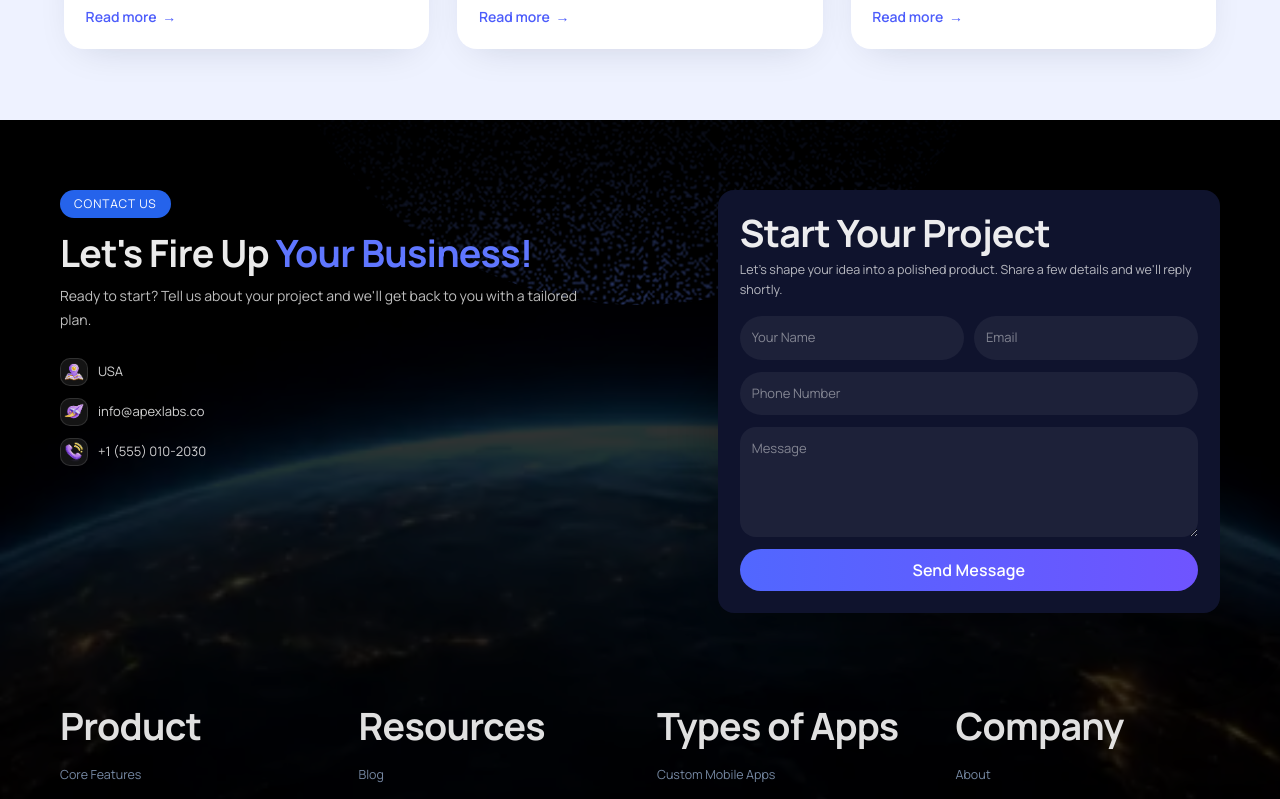
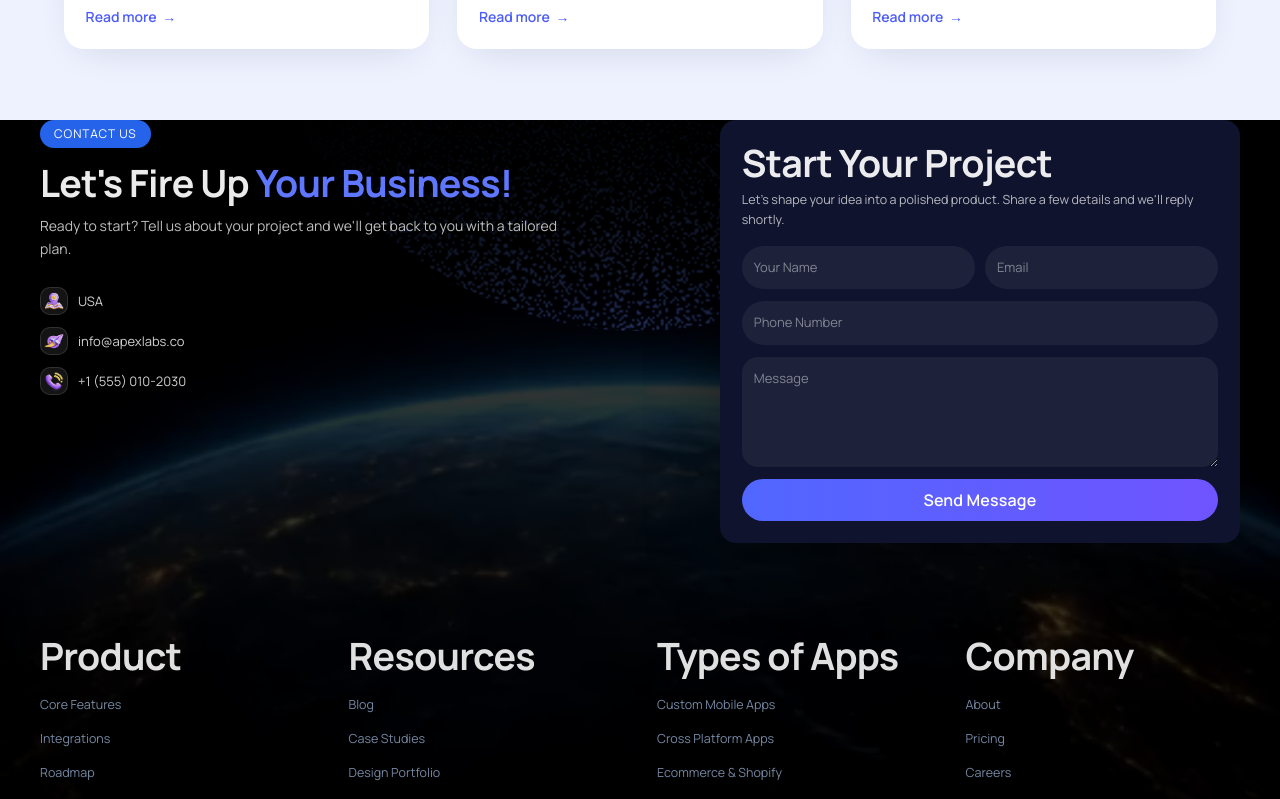
Before and after one commit to stahaali/apps-labs, a Next.js app: page / in a window 1280 px wide. Shown: the part 7460-8259 px from the top of the page. Built offline with nearby package versions, Linux system fonts and the light colour scheme.

Commit message:
changes updated

```diff
--- a/components/ContactFooterSection/ContactFooterSection.module.css
+++ b/components/ContactFooterSection/ContactFooterSection.module.css
@@ -64,7 +64,8 @@
   z-index: 3;
   max-width: 1200px;
   margin: 0 auto;
-  padding: var(--home-section-py) 20px;
+  padding-top: var(--home-section-py) 20px;
+  padding-bottom:15px;
 }
 
 .topGrid {
```
